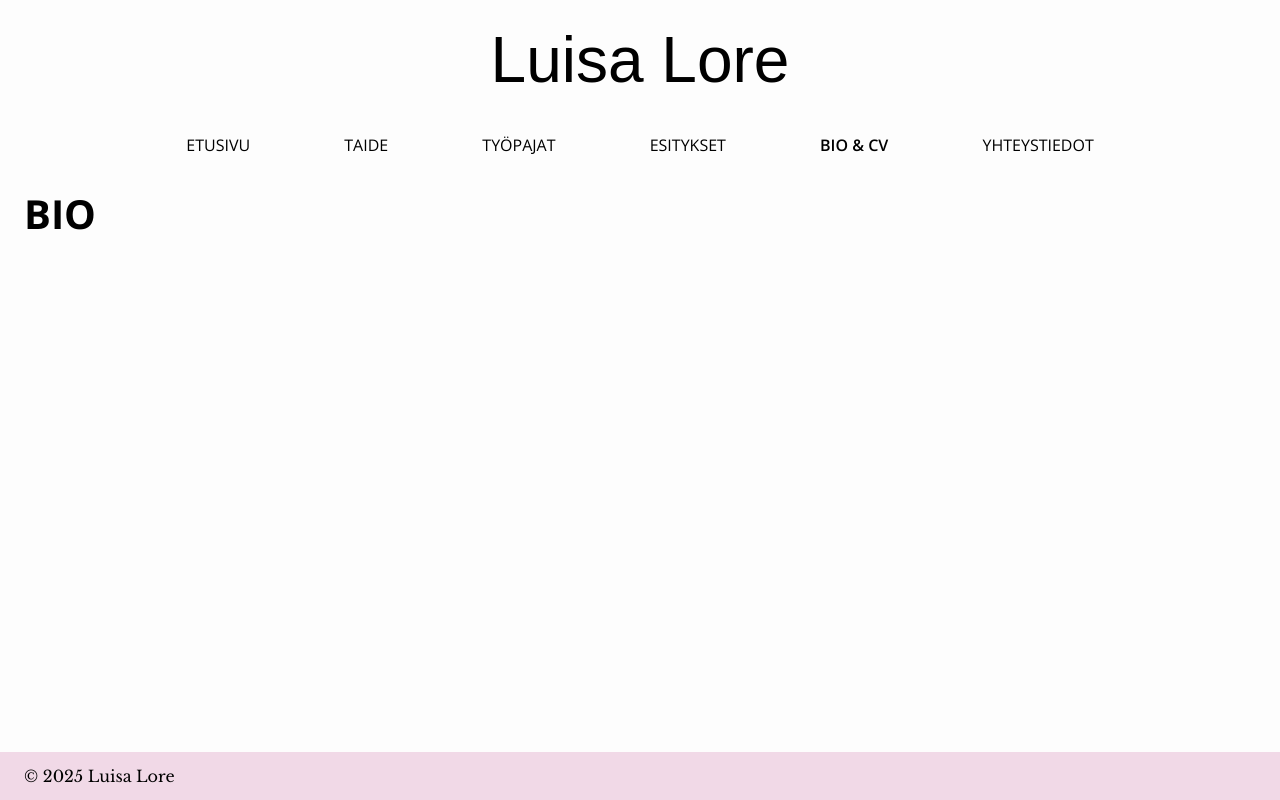
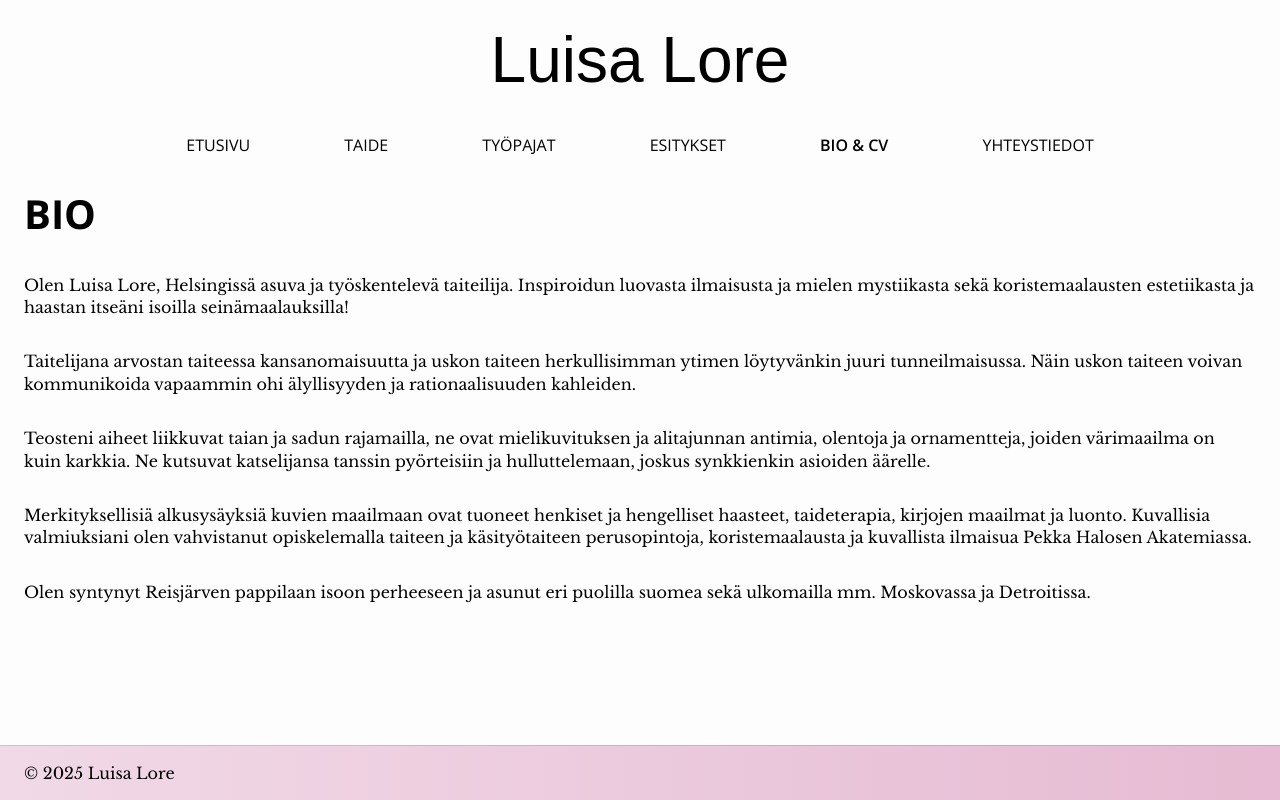
Before and after one commit to reijjo/portfolios, a Next.js app in the folder nextjsliisa/: page /bio in a window 1280 px wide. Built offline with nearby package versions, Linux system fonts and the light colour scheme; a web font is replaced by a local one.

Commit message:
added bio text so its saved somewhere

```diff
--- a/nextjsliisa/src/app/(pages)/bio/page.tsx
+++ b/nextjsliisa/src/app/(pages)/bio/page.tsx
@@ -2,6 +2,37 @@ export default function Bio() {
   return (
     <main className="wrapper">
       <h1>BIO</h1>
+      <p>
+        Olen Luisa Lore, Helsingissä asuva ja työskentelevä taiteilija.
+        Inspiroidun luovasta ilmaisusta ja mielen mystiikasta sekä
+        koristemaalausten estetiikasta ja haastan itseäni isoilla
+        seinämaalauksilla!{" "}
+      </p>{" "}
+      <p>
+        {" "}
+        Taitelijana arvostan taiteessa kansanomaisuutta ja uskon taiteen
+        herkullisimman ytimen löytyvänkin juuri tunneilmaisussa. Näin uskon
+        taiteen voivan kommunikoida vapaammin ohi älyllisyyden ja
+        rationaalisuuden kahleiden.
+      </p>{" "}
+      <p>
+        {" "}
+        Teosteni aiheet liikkuvat taian ja sadun rajamailla, ne ovat
+        mielikuvituksen ja alitajunnan antimia, olentoja ja ornamentteja, joiden
+        värimaailma on kuin karkkia. Ne kutsuvat katselijansa tanssin
+        pyörteisiin ja hulluttelemaan, joskus synkkienkin asioiden äärelle.
+      </p>{" "}
+      <p>
+        Merkityksellisiä alkusysäyksiä kuvien maailmaan ovat tuoneet henkiset ja
+        hengelliset haasteet, taideterapia, kirjojen maailmat ja luonto.
+        Kuvallisia valmiuksiani olen vahvistanut opiskelemalla taiteen ja
+        käsityötaiteen perusopintoja, koristemaalausta ja kuvallista ilmaisua
+        Pekka Halosen Akatemiassa.
+      </p>{" "}
+      <p>
+        Olen syntynyt Reisjärven pappilaan isoon perheeseen ja asunut eri
+        puolilla suomea sekä ulkomailla mm. Moskovassa ja Detroitissa.
+      </p>
     </main>
   );
 }
--- a/nextjsliisa/src/app/(pages)/esitykset/_components/Spektri.tsx
+++ b/nextjsliisa/src/app/(pages)/esitykset/_components/Spektri.tsx
@@ -108,10 +108,10 @@ export default function Spektri({ active }: SpektriProps) {
           credits="Nalle Elmgren"
         />
       </div>
-      <h2 className="text-center">
+      <div className="sitaatti">
         Me rakastamme sitä mitä teemme, ja tuommekin mukanamme sanoman ilosta ja
         hauskanpidosta!
-      </h2>
+      </div>
     </section>
   );
 }
--- a/nextjsliisa/src/app/globals.css
+++ b/nextjsliisa/src/app/globals.css
@@ -24,7 +24,6 @@ main {
   flex-direction: column;
   flex-grow: 1;
   gap: 2rem;
-  padding-bottom: 3rem;
 }
 
 h1,
@@ -55,7 +54,6 @@ button {
 
 :root {
   --nav-height: 10svh;
-  --footer-height: 6svh;
 
   --shadow-xs:
     0 0.5rem 1rem rgba(0, 0, 0, 0.1), 0 1rem 2rem rgba(0, 0, 0, 0.05);
--- a/nextjsliisa/src/app/layout.css
+++ b/nextjsliisa/src/app/layout.css
@@ -16,3 +16,12 @@
   position: relative;
   background-color: var(--gray-50);
 }
+
+.sitaatti {
+  text-wrap: balance;
+  text-align: center;
+  font-size: 1.5rem;
+  max-width: 1000px;
+  font-family: var(--font-baskerville);
+  padding: 0 1.5rem 1.5rem;
+}
--- a/nextjsliisa/src/components/layout/footer/Footer.css
+++ b/nextjsliisa/src/components/layout/footer/Footer.css
@@ -1,8 +1,14 @@
 footer {
-  min-height: var(--footer-height);
+  height: 100%;
   height: max-content;
-  background-color: var(--accent-200);
+  background: linear-gradient(
+    to right,
+    var(--accent-200) 0%,
+    var(--accent-300) 100%
+  );
+  border-top: 1px solid rgb(0 0 0 / 12.5%);
   display: flex;
   align-items: center;
   width: 100%;
+  padding-block: 1rem;
 }
--- a/nextjsliisa/src/components/layout/navbar/Header.css
+++ b/nextjsliisa/src/components/layout/navbar/Header.css
@@ -6,6 +6,10 @@ header {
     font-size: 4rem;
     font-family: var(--font-lavish);
     font-weight: 200;
+
+    @media screen and (width <= 580px) {
+      font-size: 3rem;
+    }
   }
 }
 
--- a/nextjsliisa/src/components/layout/navbar/navbars/MobileNav.css
+++ b/nextjsliisa/src/components/layout/navbar/navbars/MobileNav.css
@@ -2,7 +2,7 @@
   all: unset;
   cursor: pointer;
   position: fixed;
-  top: 4rem;
+  top: 3rem;
   right: 1rem;
   transform: translateY(-50%);
   border: 1px solid rgba(0, 0, 0, 0.25);
```
Also changed, not shown: nextjsliisa/src/app/_components/HeroSection.css (+14 -9 lines), nextjsliisa/src/app/_components/HeroSection.tsx (+5 -4 lines).
